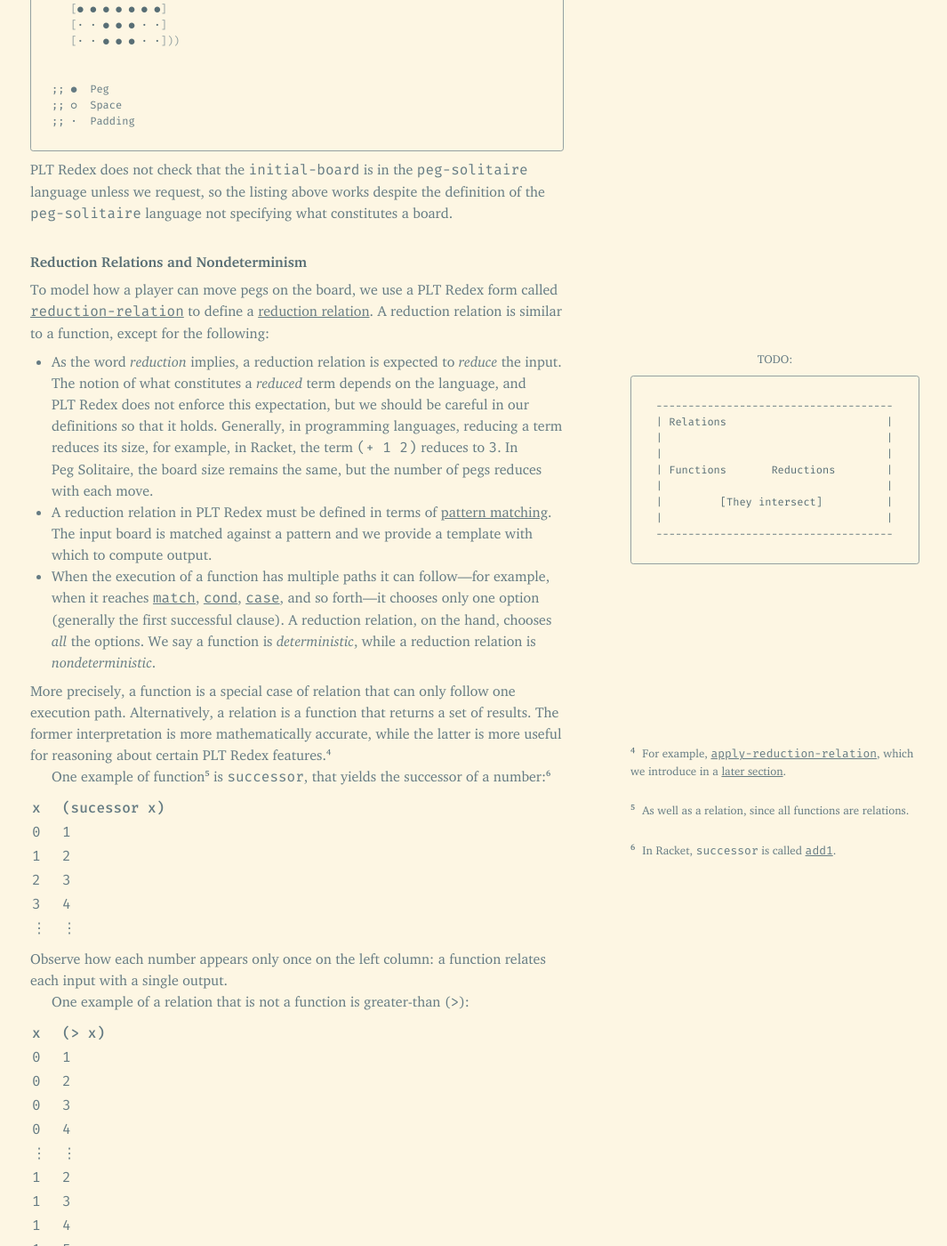
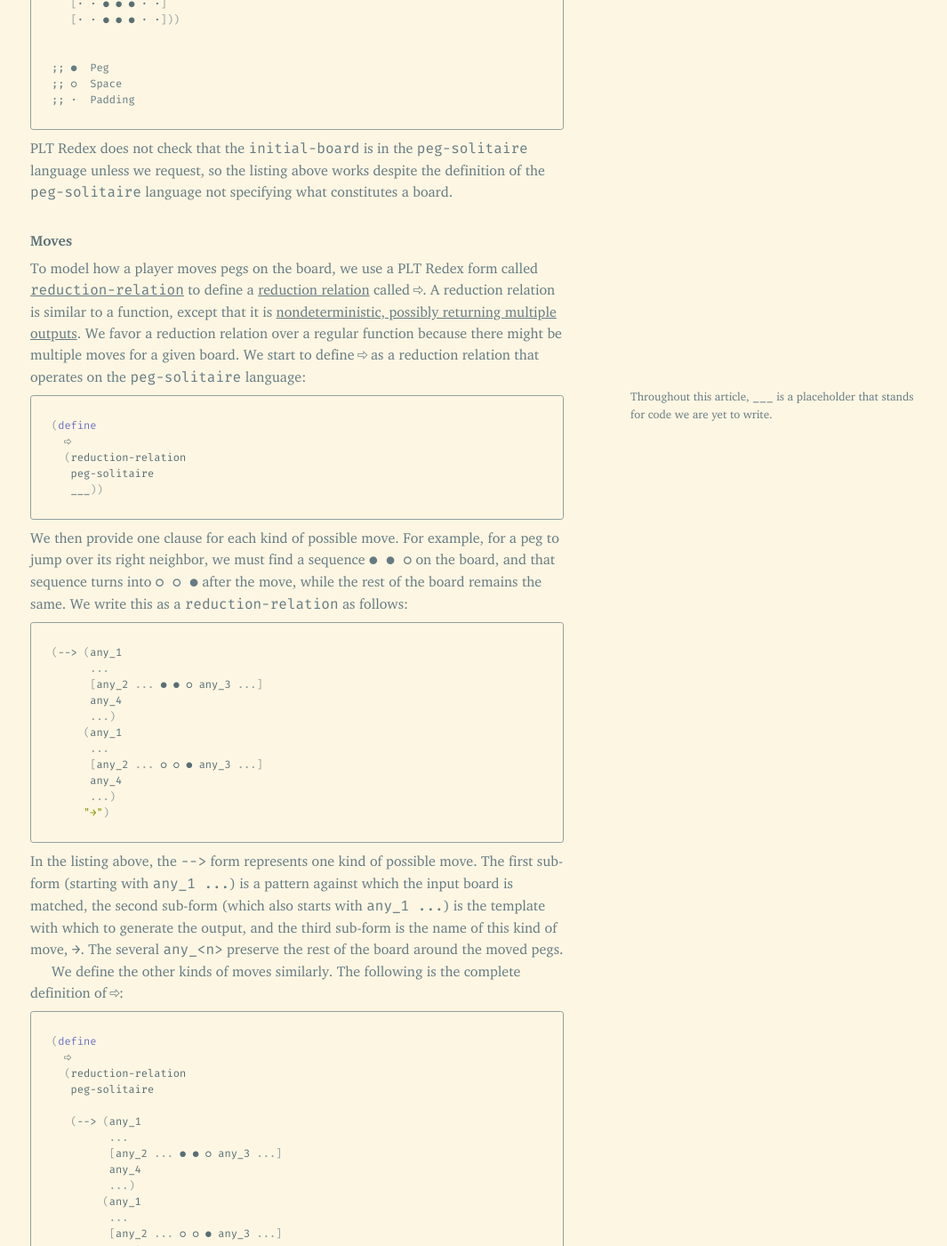
Before and after one commit to leafac/leafac.com, a Jekyll site: the page built from prose/playing-the-game-with-plt-redex/overview.md, in a window 1280 px wide and 1400 px high, scrolled down 3881 px. Shown: the whole window at 89% size, without its empty margins (106-1171 px from the left). Built offline with Jekyll 4.4.1, drawn with Linux system fonts in a browser that asks for light colours; some of the changed text lies outside the part shown.

Commit message:
Finish Overview

````diff
--- a/prose/playing-the-game-with-plt-redex/overview.md
+++ b/prose/playing-the-game-with-plt-redex/overview.md
@@ -26,7 +26,7 @@ Initial Board
 ```
 </div>
 
-With each move, a peg can jump over its immediate neighbor on the North, East, South or West, and land on a space. The neighbor peg that was jumped over is removed from the board. For example, the following are the four possible starting moves:
+With each move, a peg can jump over its immediate neighbor on the left, right, top or bottom, and land on a space. The neighbor peg that was jumped over is removed from the board. For example, the following are the four possible starting moves:
 
 <div class="code-block" markdown="1">
 Examples of Valid Moves (Starting Moves)
@@ -180,7 +180,7 @@ Example of Term: Fragment of Program Above<label class="margin-note"><input type
 
 In the `peg-solitaire` language, however, terms are not programs and program fragments, but Peg Solitaire entities, for example, pegs and boards. From PLT Redex’s perspective<label class="margin-note"><input type="checkbox"><span markdown="1">And from the perspective of any program that works on other programs, for example, compilers, interpreters, linters, and so forth.</span></label> programs are data structures, and we abuse this notion to represent Peg Solitaire entities. The definition of the `peg-solitaire` language above does not specify the language shape; it does not define which terms represent which Peg Solitaire entities, and we revisit this in a [later section](languages), but this definition suffices for our prototype.
 
-Terms in PLT Redex can be any [S-expression](TODO), and we represent a Peg Solitaire board with a list of lists of positions, each of which may be symbols representing pegs, spaces, and paddings:
+Terms in PLT Redex can be any S-expression,<label class="margin-note"><input type="checkbox"><span markdown="1">Identifiers, numbers, strings, lists, and so forth.</span></label> and we represent a Peg Solitaire board with a list of lists of positions, each of which may be symbols representing pegs, spaces, and paddings:
 
 <aside markdown="1">
 1. The delimiters `()` and `[]` are equivalent in Racket. We improve readability by delimiting board rows with `[]` and the whole board with `()`.
@@ -205,74 +205,122 @@ Terms in PLT Redex can be any [S-expression](TODO), and we represent a Peg Sol
 
 PLT Redex does not check that the `initial-board` is in the `peg-solitaire` language unless we request, so the listing above works despite the definition of the `peg-solitaire` language not specifying what constitutes a board.
 
-Reduction Relations and Nondeterminism
---------------------------------------
-
-To model how a player can move pegs on the board, we use a PLT Redex form called [`reduction-relation`](TODO) to define a [reduction relation](reduction-relations). A reduction relation is similar to a function, except for the following:
-
-<aside markdown="1">
-<figure markdown="1">
-TODO:
-```
--------------------------------------
-| Relations                         |
-|                                   |
-|                                   |
-| Functions       Reductions        |
-|                                   |
-|         [They intersect]          |
-|                                   |
--------------------------------------
-```
-</figure>
-</aside>
-
-- As the word *reduction* implies, a reduction relation is expected to *reduce* the input. The notion of what constitutes a *reduced* term depends on the language, and PLT Redex does not enforce this expectation, but we should be careful in our definitions so that it holds. Generally, in programming languages, reducing a term reduces its size, for example, in Racket, the term `(+ 1 2)` reduces to `3`. In Peg Solitaire, the board size remains the same, but the number of pegs reduces with each move.
-
-- A reduction relation in PLT Redex must be defined in terms of [pattern matching](pattern-matching). The input board is matched against a pattern and we provide a template with which to compute output.
-
-- When the execution of a function has multiple paths it can follow—for example, when it reaches [`match`](TODO), [`cond`](TODO), [`case`](TODO), and so forth—it chooses only one option (generally the first successful clause). A reduction relation, on the hand, chooses *all* the options. We say a function is *deterministic*, while a reduction relation is *nondeterministic*.
-
-More precisely, a function is a special case of relation that can only follow one execution path. Alternatively, a relation is a function that returns a set of results. The former interpretation is more mathematically accurate, while the latter is more useful for reasoning about certain PLT Redex features.<label class="margin-note"><input type="checkbox"><span markdown="1">For example, [`apply-reduction-relation`](TODO), which we introduce in a [later section](reduction-relations).</span></label>
-
-One example of function<label class="margin-note"><input type="checkbox"><span markdown="1">As well as a relation, since all functions are relations.</span></label> is `successor`, that yields the successor of a number:<label class="margin-note"><input type="checkbox"><span markdown="1">In Racket, `successor` is called [`add1`](TODO).</span></label>
-
-| `x` | `(sucessor x)` |
-|-|-|
-| `0` | `1` |
-| `1` | `2` |
-| `2` | `3` |
-| `3` | `4` |
-| `⋮` | `⋮` |
-
-Observe how each number appears only once on the left column: a function relates each input with a single output.
-
-One example of a relation that is not a function is greater-than (`>`):
-
-| `x` | `(> x)` |
-|-|-|
-| `0` | `1` |
-| `0` | `2` |
-| `0` | `3` |
-| `0` | `4` |
-| `⋮` | `⋮` |
-| `1` | `2` |
-| `1` | `3` |
-| `1` | `4` |
-| `1` | `5` |
-| `⋮` | `⋮` |
-
-Observe how each number appears on the left column more than once: a relation may relate each input with multiple outputs.
-
-We can also interpret a relation as a function that returns a set of outputs:
-
-| `x` | `(> x)` |
-|-|-|
-| `0` | `{1, 2, 3, 4, …}` |
-| `1` | `{2, 3, 4, 5, …}` |
-| `⋮` | `⋮` |
-
 Moves
 -----
 
-We define moves as a reduction relation, as opposed to a regular function, because there might be multiple possible moves on a given board, and we want to explore all possibilities.
+To model how a player moves pegs on the board, we use a PLT Redex form called [`reduction-relation`](https://docs.racket-lang.org/redex/The_Redex_Reference.html?q=reduction-relation#%28form._%28%28lib._redex%2Freduction-semantics..rkt%29._reduction-relation%29%29) to define a [reduction relation](reduction-relations) called `⇨`. A reduction relation is similar to a function, except that it is [nondeterministic, possibly returning multiple outputs](reduction-relations). We favor a reduction relation over a regular function because there might be multiple moves for a given board. We start to define `⇨` as a reduction relation that operates on the `peg-solitaire` language:
+
+<aside markdown="1">
+Throughout this article, `___` is a placeholder that stands for code we are yet to write.
+</aside>
+
+```racket
+(define
+  ⇨
+  (reduction-relation
+   peg-solitaire
+   ___))
+```
+
+We then provide one clause for each kind of possible move. For example, for a peg to jump over its right neighbor, we must find a sequence `● ● ○` on the board, and that sequence turns into `○ ○ ●` after the move, while the rest of the board remains the same. We write this as a `reduction-relation` as follows:
+
+```racket
+(--> (any_1
+      ...
+      [any_2 ... ● ● ○ any_3 ...]
+      any_4
+      ...)
+     (any_1
+      ...
+      [any_2 ... ○ ○ ● any_3 ...]
+      any_4
+      ...)
+     "→")
+```
+
+In the listing above, the `-->` form represents one kind of possible move. The first sub-form (starting with `any_1 ...`) is a pattern against which the input board is matched, the second sub-form (which also starts with `any_1 ...`) is the template with which to generate the output, and the third sub-form is the name of this kind of move, `→`. The several `any_<n>` preserve the rest of the board around the moved pegs.
+
+We define the other kinds of moves similarly. The following is the complete definition of `⇨`:
+
+```racket
+(define
+  ⇨
+  (reduction-relation
+   peg-solitaire
+
+   (--> (any_1
+         ...
+         [any_2 ... ● ● ○ any_3 ...]
+         any_4
+         ...)
+        (any_1
+         ...
+         [any_2 ... ○ ○ ● any_3 ...]
+         any_4
+         ...)
+        "→")
+
+   (--> (any_1
+         ...
+         [any_2 ... ○ ● ● any_3 ...]
+         any_4
+         ...)
+        (any_1
+         ...
+         [any_2 ... ● ○ ○ any_3 ...]
+         any_4
+         ...)
+        "←")
+
+   (--> (any_1
+         ...
+         [any_2 ..._n ● any_3 ...]
+         [any_4 ..._n ● any_5 ...]
+         [any_6 ..._n ○ any_7 ...]
+         any_8
+         ...)
+        (any_1
+         ...
+         [any_2 ...   ○ any_3 ...]
+         [any_4 ...   ○ any_5 ...]
+         [any_6 ...   ● any_7 ...]
+         any_8
+         ...)
+        "↓")
+
+   (--> (any_1
+         ...
+         [any_2 ..._n ○ any_3 ...]
+         [any_4 ..._n ● any_5 ...]
+         [any_6 ..._n ● any_7 ...]
+         any_8
+         ...)
+        (any_1
+         ...
+         [any_2 ...   ● any_3 ...]
+         [any_4 ...   ○ any_5 ...]
+         [any_6 ...   ○ any_7 ...]
+         any_8
+         ...)
+        "↑")))
+```
+
+Playing
+=======
+
+PLT Redex features visualization tools, including a [`stepper`](https://docs.racket-lang.org/redex/The_Redex_Reference.html?q=stepper#%28def._%28%28lib._redex%2Fgui..rkt%29._stepper%29%29), which we use to play Peg Solitaire:
+
+```racket
+(stepper ⇨ (term initial-board))
+```
+
+<figure markdown="1">
+![](stepper-5.png){:width="600"}
+<figcaption markdown="1">
+Playing Peg Solitaire with PLT Redex’s `stepper`. The main pane shows the board over time, with pegs that changed on the last move highlighted. The bottom pane shows in purple the path we have taken, and white nodes are alternative paths with different moves, for example, jumping left instead of right.
+</figcaption>
+</figure>
+
+* * *
+
+On the following sections we revisit each step of modeling Peg Solitaire in PLT Redex in more detail.
````
Also changed, not shown: prose/playing-the-game-with-plt-redex/reduction-relations.md (+66 -0 lines).
